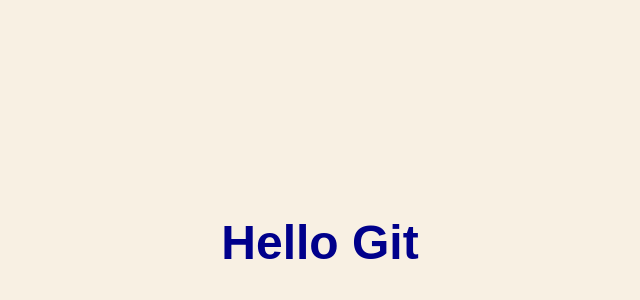
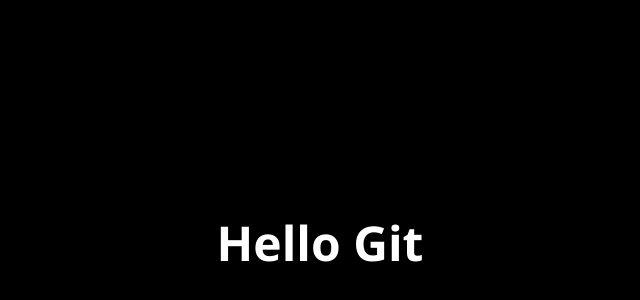
Before and after one commit to hamidarj05/tp-git-intro, a plain HTML site: page index.html in a window 1280 px wide. Shown: the part 166-466 px from the top of the page, without its empty margins (320-960 px from the left). Drawn offline with Linux system fonts and the light colour scheme.

Commit message:
Style modifié

```diff
--- a/index.html
+++ b/index.html
@@ -5,7 +5,7 @@
   <title>Mon Titre</title>
   <style>
     body {
-      background-color: #f8f0e3;
+      background-color: #000000;
       display: flex;
       justify-content: center;
       align-items: center;
@@ -13,9 +13,10 @@
     }
     h1 {
       color: darkblue;
-      font-family: Arial, sans-serif;
+      font-family: 'Segoe UI', Tahoma, Geneva, Verdana, sans-serif;
       font-size: 48px;
       text-align: center;
+      color: white;
     }
   </style>
 </head>
```
